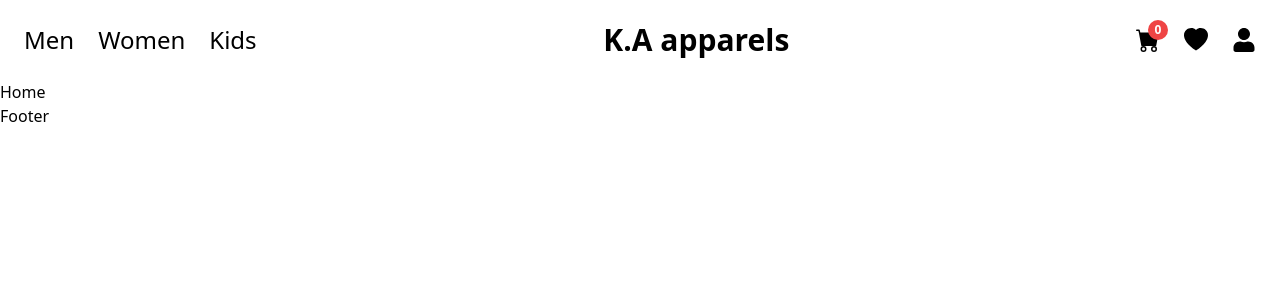
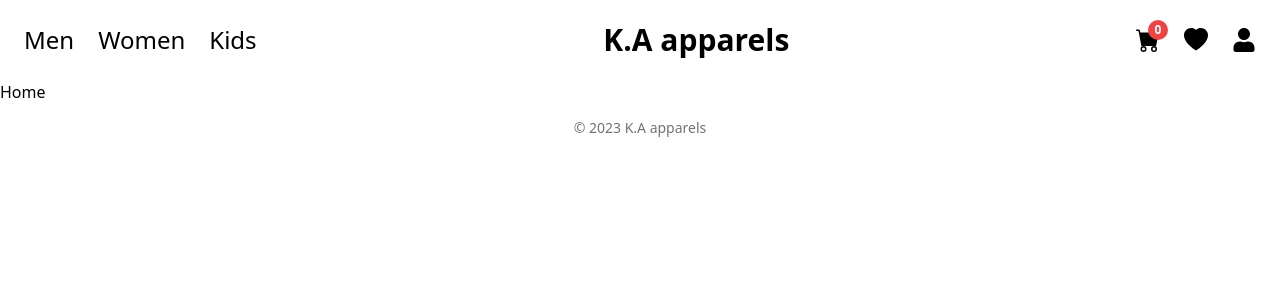
Before and after one commit to akhyar02/apparel-ecommerce, a Next.js app: page / in a window 1280 px wide. Shown: the top 300 px of the page. Built offline with nearby package versions, Linux system fonts and the light colour scheme.

Commit message:
add footer styles

```diff
--- a/components/organisms/footer/Footer.tsx
+++ b/components/organisms/footer/Footer.tsx
@@ -1,5 +1,9 @@
-export default function Footer () {
-  return <footer>
-    Footer
-  </footer>
+export default function Footer() {
+  return (
+    <footer className="flex items-center justify-center h-12 px-4 text-neutral-500">
+      <span className="block text-sm text-neutral-500">
+        &copy; {new Date().getFullYear()} K.A apparels
+      </span>
+    </footer>
+  );
 }
```
